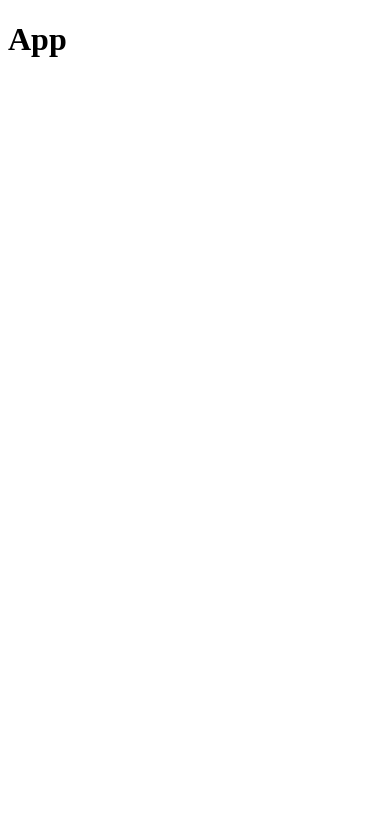
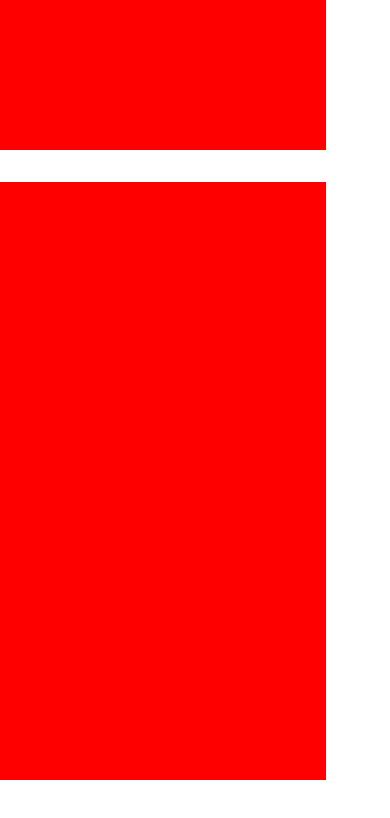
Before and after one commit to yory100/milk-shop, a React (Create React App) app: page / in a window 390 px wide. Shown: the top 818 px of the page. Built offline with nearby package versions, Linux system fonts and the light colour scheme.

Commit message:
add Grid with breakpoints & global styles theme

```diff
--- a/package.json
+++ b/package.json
@@ -9,7 +9,8 @@
     "react": "^16.13.1",
     "react-dom": "^16.13.1",
     "react-router-dom": "^5.1.2",
-    "react-scripts": "3.4.1"
+    "react-scripts": "3.4.1",
+    "styled-components": "^5.1.0"
   },
   "scripts": {
     "start": "react-scripts start",
--- a/src/App.js
+++ b/src/App.js
@@ -1,7 +1,26 @@
 import React from 'react';
+import styled, { ThemeProvider } from 'styled-components';
+
+import { milkTheme, GlobalStyle } from './GlobalStyles';
+import { LayoutContainer } from './components/common';
+
+const TestContent = styled.div`
+  width: 100%;
+  height: 100%;
+  background-color: red;
+`;
 
 function App() {
-  return <h1>App </h1>;
+  return (
+    <ThemeProvider theme={milkTheme}>
+      <GlobalStyle />
+      <LayoutContainer>
+        <TestContent style={{ gridArea: 'header' }} />
+        <TestContent style={{ gridArea: 'nav' }} />
+        <TestContent style={{ gridArea: 'content' }} />
+      </LayoutContainer>
+    </ThemeProvider>
+  );
 }
 
 export default App;
--- /dev/null
+++ b/src/GlobalStyles.js
@@ -0,0 +1,36 @@
+/* eslint-disable import/prefer-default-export */
+import { createGlobalStyle } from 'styled-components';
+
+export const GlobalStyle = createGlobalStyle`
+    body {
+        margin: 0;
+        padding: 0;
+    }
+
+    *, *:before, *:after {
+      box-sizing: border-box;
+    }
+`;
+
+export const milkTheme = {
+  color_primary: '#356859',
+  color_secondary: '#FD5523',
+  color_surface: '#B9E4C9',
+  color_background: '#FFFBE6',
+  color_error: '#b00020',
+  color_on_primary: '#ffffff',
+  color_on_secondary: '#000000',
+  color_on_error: '#ffffff',
+  color_on_surface: '#356859',
+  spacer_xs: '4px',
+  spacer_s: '8px',
+  spacer_m: '16px',
+  spacer_l: '24px',
+  spacer_xl: '32px',
+  desktop_breakpoint: '1100px',
+  tablet_breakpoint: '760px',
+  mobile_breakpoint: '560px',
+  desktop_grid: 12,
+  tablet_grid: 8,
+  mobile_grid: 4,
+};
--- /dev/null
+++ b/src/components/common/LayoutContainer.js
@@ -0,0 +1,40 @@
+import React from 'react';
+import styled from 'styled-components';
+
+const Conatiner = styled.div`
+  box-sizing: border-box;
+  min-height: 100vh;
+  width: 100%;
+  display: grid;
+  grid-template-columns: repeat(4, 1fr);
+  grid-template-rows: 150px 1fr;
+  gap: ${(props) => props.theme.spacer_xl};
+  grid-template-areas:
+    'header header header header'
+    'content content content content';
+
+  @media (min-width: ${(props) => props.theme.tablet_breakpoint}) {
+    width: 90%;
+    margin: 0 auto;
+    grid-template-columns: repeat(8, 1fr);
+    grid-template-areas:
+      'header header header header header header header header'
+      'nav nav nav content content content content content';
+  }
+
+  @media (min-width: ${(props) => props.theme.desktop_breakpoint}) {
+    width: 70%;
+    margin: 0 auto;
+    grid-template-columns: repeat(12, 1fr);
+    grid-template-areas:
+      'header header header header header header header header header header header header'
+      'nav nav nav nav content content content content content content content content';
+  }
+`;
+
+const LayoutContainer = (props) => {
+  // eslint-disable-next-line react/destructuring-assignment
+  return <Conatiner>{props.children}</Conatiner>;
+};
+
+export default LayoutContainer;
--- a/src/components/common/index.js
+++ b/src/components/common/index.js
@@ -1,4 +1,5 @@
 /* eslint-disable import/prefer-default-export */
 import ErrorBoundary from './ErrorBoundary';
+import LayoutContainer from './LayoutContainer';
 
-export { ErrorBoundary };
+export { ErrorBoundary, LayoutContainer };
```
Also changed, not shown: 1 other file (tests, documents, lock files or other folders).
